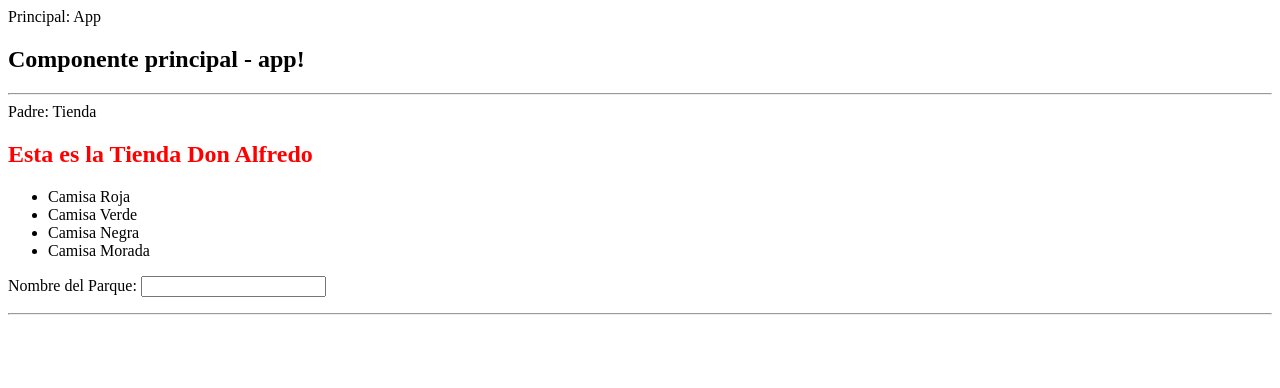
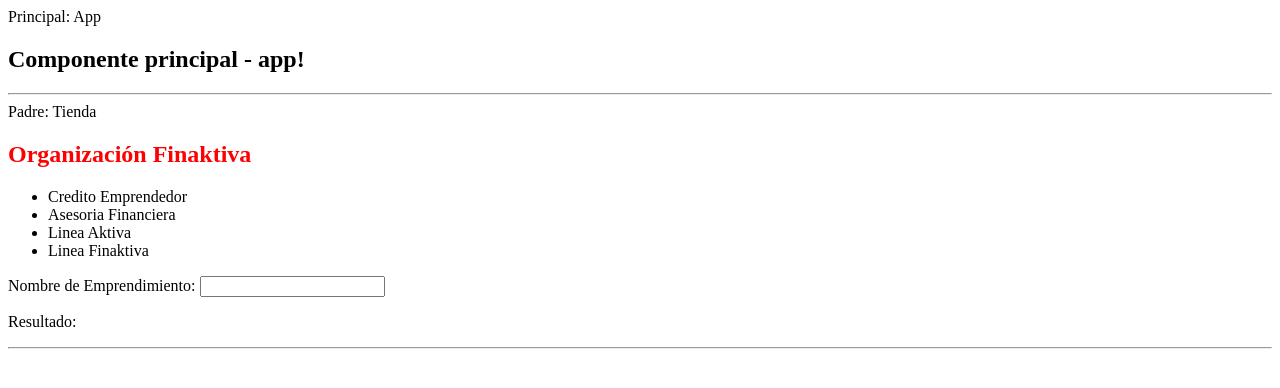
Before and after one commit to angular5-master/zoologico-frontend, an Angular app: page / in a window 1280 px wide. Shown: the top 388 px of the page. Built offline with nearby package versions, Linux system fonts and the light colour scheme.

Commit message:
Hooks del ciclo de vida de un componente

```diff
--- a/src/app/components/parques/parques.component.ts
+++ b/src/app/components/parques/parques.component.ts
@@ -1,4 +1,4 @@
-import { Component, Input, Output, EventEmitter } from '@angular/core';
+import { Component, Input, Output, EventEmitter, OnChanges, SimpleChanges, OnInit, DoCheck, OnDestroy } from '@angular/core';
 
 @Component({
 	selector: 'parques',
@@ -6,7 +6,8 @@
 	styleUrls: ['./parques.component.css']
 
 })
-export class ParquesComponent {
+
+export class ParquesComponent implements OnChanges, OnInit, DoCheck, OnDestroy{
 	@Input() nombre: string;
 	public metros: number;
 	public vegetacion: string;
@@ -21,6 +22,28 @@
 		this.abierto = true;
 	}
 
+  // Este metodo se ejecuta cada que cambia un valor en las propieedades.
+	ngOnChanges(changes: SimpleChanges){
+	  //console.log(changes);
+	  console.log("Existen Cambios en las propiesdades");
+  }
+
+  // Este metodo se Ejecuta una sola vez cuando se carga el Componente.
+  ngOnInit(){
+	  console.log("Metodo OnInit Lanzado");
+
+	}
+
+	// Se ejecuta cada que se hace algun cambio en el componente
+  ngDoCheck(){
+    console.log("El DoCheck se ha ejecutando");
+	}
+
+	// Se ejecuta antes antes de eliminar el componente
+	ngOnDestroy(){
+		console.log("Se va a eliminar el componente");
+	}
+
 	emitirDatos(){
 		this.pasameLosDatos.emit({
 			'nombre': this.nombre,
--- a/src/app/components/tienda/tienda.component.html
+++ b/src/app/components/tienda/tienda.component.html
@@ -1,18 +1,31 @@
 Padre: Tienda
-<h2>Esta es la Tienda {{ titulo }} {{ nombreDelParque }}</h2>
+<h2>Organización {{ titulo }} {{ nombreDelParque }}</h2>
 <ul>
-	<li>Camisa Roja</li>
-	<li>Camisa Verde</li>
-	<li>Camisa Negra</li>
-	<li>Camisa Morada</li>
+	<li>Credito Emprendedor</li>
+	<li>Asesoria Financiera</li>
+	<li>Linea Aktiva</li>
+	<li>Linea Finaktiva</li>
 </ul>
 
 <!-- <p>{{ attrParque.nombre }}</p> -->
 
 <p>
-	Nombre del Parque:
+	Nombre de Emprendimiento:
 	<input type="text" [(ngModel)]="nombreDelParque" (keyup)="mostrarNombre()" />
 </p>
+
+<p>
+  Resultado: {{ nombreDelParque }}
+</p>
+
+<div *ngIf="miParque">
+  <ol>
+    <li>{{ miParque.nombre }}</li>
+    <li>{{ miParque.metros }}</li>
+    <li>{{ miParque.vegetacion }}</li>
+    <li>{{ miParque.abierto }}</li>
+  </ol>
+</div>
 
 <hr>
 
--- a/src/app/components/tienda/tienda.component.ts
+++ b/src/app/components/tienda/tienda.component.ts
@@ -11,10 +11,10 @@
 export class TiendaComponent {
 	public titulo;
 	public nombreDelParque;
-	public attrParque;
+	public miParque;
 
 	constructor(){
-		this.titulo = 'Don Alfredo';
+		this.titulo = 'Finaktiva';
 	}
 
 	mostrarNombre(){
@@ -23,7 +23,7 @@
 
 	emitirDatos(event){
 		console.log(event);
-		this.attrParque = event;
+		this.miParque = event;
 
 	}
 }
```
